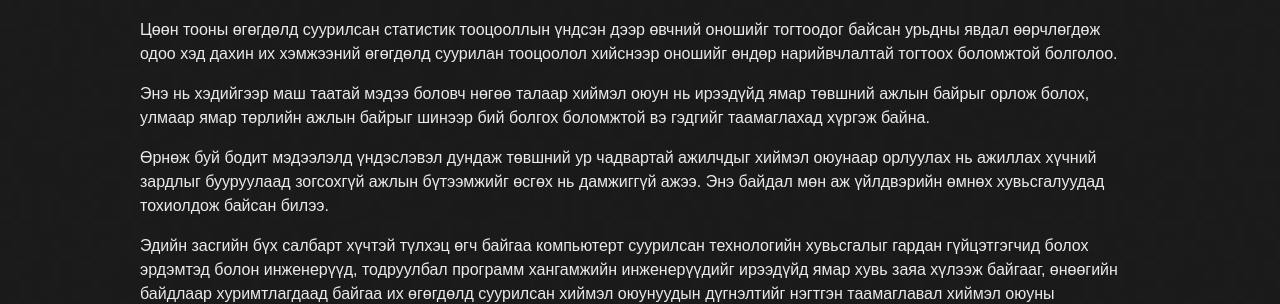
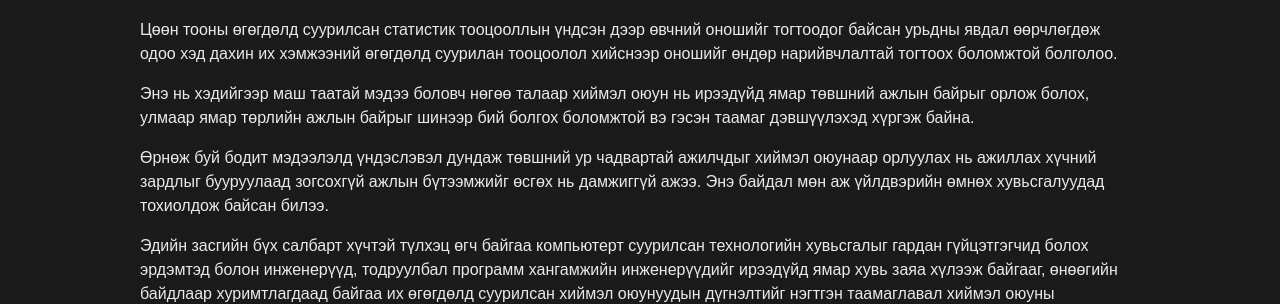
Before and after one commit to ganaatulgaa/corecode, a Jekyll site: the page built from ads.md, in a window 1280 px wide. Shown: the part 413-717 px from the top of the page. Built offline with Jekyll 4.4.1, drawn with Linux system fonts in a browser that asks for light colours; our own code applies the rules of GitHub Pages for plain Markdown files.

Commit message:
Update ads.md

```diff
--- a/ads.md
+++ b/ads.md
@@ -8,7 +8,7 @@ layout: default
 
 Цөөн тооны өгөгдөлд суурилсан статистик тооцооллын үндсэн дээр өвчний оношийг тогтоодог байсан урьдны явдал өөрчлөгдөж одоо хэд дахин их хэмжээний өгөгдөлд суурилан тооцоолол хийснээр оношийг өндөр нарийвчлалтай тогтоох боломжтой болголоо.
 
-Энэ нь хэдийгээр маш таатай мэдээ боловч нөгөө талаар хиймэл оюун нь ирээдүйд ямар төвшний ажлын байрыг орлож болох, улмаар ямар төрлийн ажлын байрыг шинээр бий болгох боломжтой вэ гэдгийг таамаглахад хүргэж байна.
+Энэ нь хэдийгээр маш таатай мэдээ боловч нөгөө талаар хиймэл оюун нь ирээдүйд ямар төвшний ажлын байрыг орлож болох, улмаар ямар төрлийн ажлын байрыг шинээр бий болгох боломжтой вэ гэсэн таамаг дэвшүүлэхэд хүргэж байна.
 
 Өрнөж буй бодит мэдээлэлд үндэслэвэл дундаж төвшний ур чадвартай ажилчдыг хиймэл оюунаар орлуулах нь ажиллах хүчний зардлыг бууруулаад зогсохгүй ажлын бүтээмжийг өсгөх нь дамжиггүй ажээ. Энэ байдал мөн аж үйлдвэрийн өмнөх хувьсгалуудад тохиолдож байсан билээ.
 
```
